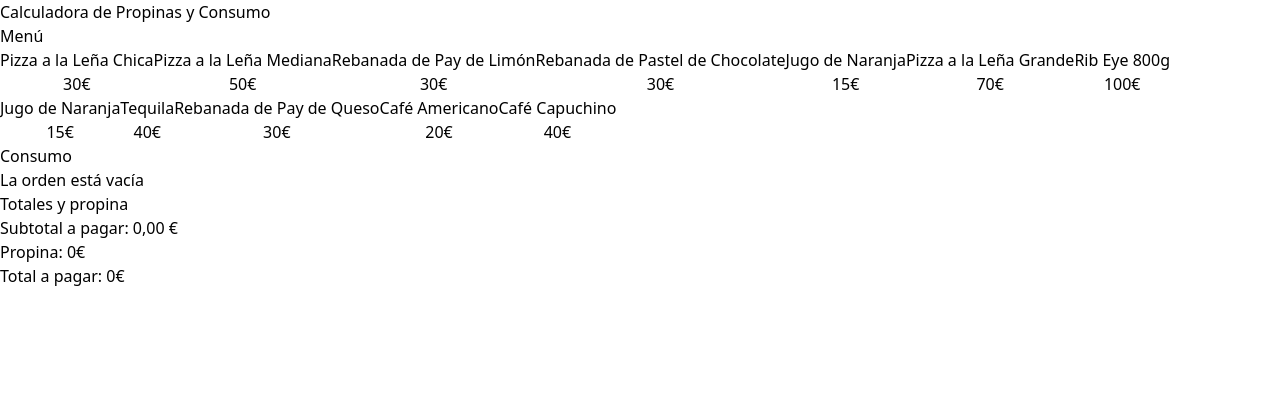
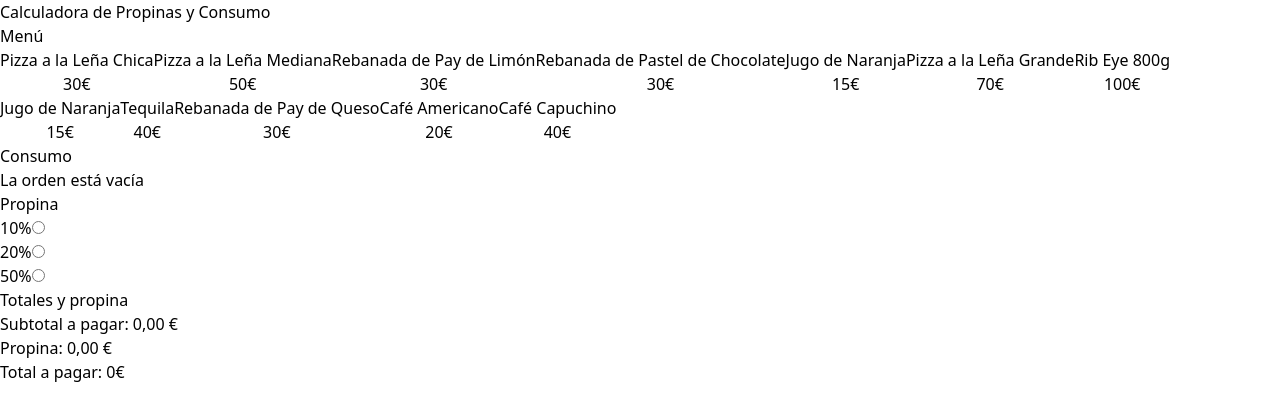
Before and after one commit to Soniaa1995/calculadora-de-propinas, a React (Vite) app: page / in a window 1280 px wide. Shown: the top 420 px of the page. Built offline with nearby package versions, Linux system fonts and the light colour scheme.

Commit message:
componente propina terminado

```diff
--- a/src/App.tsx
+++ b/src/App.tsx
@@ -3,10 +3,11 @@ import OrderContents from "./components/OrderContents"
 import { menuItems } from "./data/db"
 import useOrder from "./hooks/useOrder"
 import OrderTotal from "./components/OrderTotal"
+import PropinaForm from "./components/PropinaForm"
 
 function App() {
 
-    const { order, addItem, removeItem} = useOrder()
+    const { order, addItem, removeItem, propina, setPropina} = useOrder()
 
   return (
     <>
@@ -35,8 +36,13 @@ function App() {
             removeItem={removeItem}
           />
 
+          <PropinaForm
+            setPropina={setPropina}
+          />
+
           <OrderTotal
             order={order}
+            propina={propina}
           />
         </div>
 
--- a/src/components/OrderTotal.tsx
+++ b/src/components/OrderTotal.tsx
@@ -3,13 +3,15 @@ import { OrderItem } from "../types"
 import { formatCurrency } from "../helpers"
 
 type OrderTotalProps = {
-    order: OrderItem[]
+    order: OrderItem[],
+    propina: number
 }
 
 
-export default function OrderTotal({order} : OrderTotalProps) {
+export default function OrderTotal({order, propina} : OrderTotalProps) {
 
     const subTotalAmount = useMemo(() => order.reduce((total, item) => total + (item.quantity * item.price), 0), [order]) //solo se renderiza el codigo cuando cambie la dependencia el useMemo
+    const propinaAmount = useMemo(() => subTotalAmount * propina, [propina, order])
 
   return (
 
@@ -21,7 +23,7 @@ export default function OrderTotal({order} : OrderTotalProps) {
             </p>
 
             <p>Propina:
-                <span className="font-bold"> 0€</span>
+                <span className="font-bold"> {formatCurrency(propinaAmount)}</span>
             </p>
 
             <p>Total a pagar:
--- /dev/null
+++ b/src/components/PropinaForm.tsx
@@ -0,0 +1,46 @@
+import { Dispatch, SetStateAction } from "react";
+
+const propinaOptions = [
+  {
+    id: "tip-10",
+    value: 0.1,
+    label: "10%",
+  },
+  {
+    id: "tip-20",
+    value: 0.2,
+    label: "20%",
+  },
+  {
+    id: "tip-50",
+    value: 0.5,
+    label: "50%",
+  },
+];
+
+type PropinaFormProps = {
+    setPropina: Dispatch<SetStateAction<number>>
+}
+
+export default function PropinaForm({setPropina} : PropinaFormProps) {
+  return (
+    <div>
+      <h3 className="font-bold text-2xl">Propina</h3>
+
+      <form>
+        {propinaOptions.map((propina) => (
+          <div key={propina.id} className="flex gap-2">
+            <label htmlFor={propina.id}>{propina.label}</label>
+            <input
+              id={propina.id}
+              type="radio"
+              name="propina"
+              value={propina.value}
+              onChange={e => setPropina(+e.target.value)} //ese + convierte el string en tipo number
+            />
+          </div>
+        ))}
+      </form>
+    </div>
+  );
+}
--- a/src/hooks/useOrder.ts
+++ b/src/hooks/useOrder.ts
@@ -5,6 +5,8 @@ import type { MenuItem, OrderItem } from "../types"
 export default function useOrder(){
 
     const [order, setOrder] = useState<OrderItem[]>([]) //con el ordenItem hace que el order sea del tipo ordenItem
+
+    const [propina, setPropina] = useState(0)
 
     const addItem = (item : MenuItem) => {
 
@@ -30,6 +32,8 @@ export default function useOrder(){
 
     return {
         order,
+        propina,
+        setPropina,
         addItem,
         removeItem
     }
```
Lines whose indentation alone changed are shown as unchanged.
